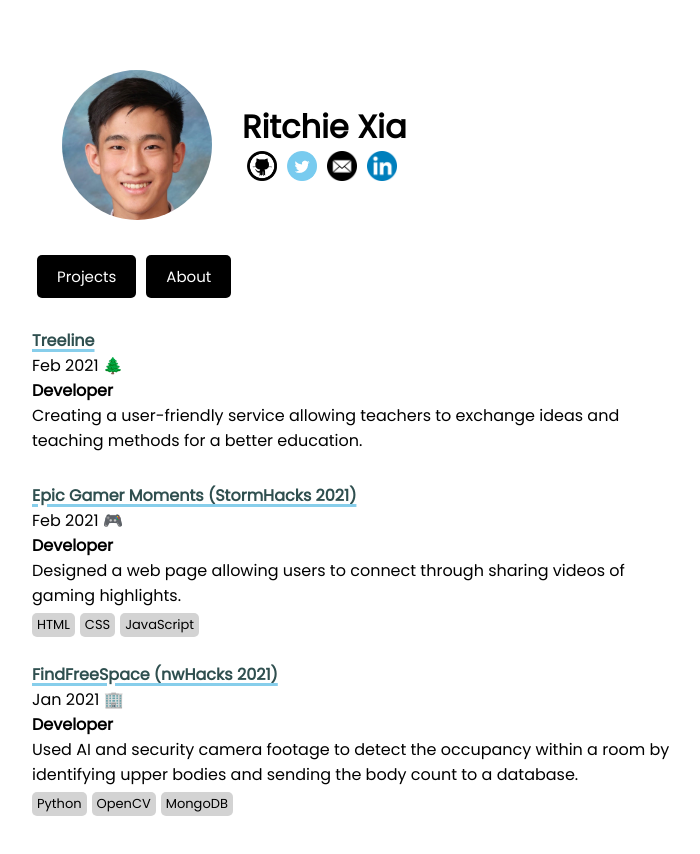
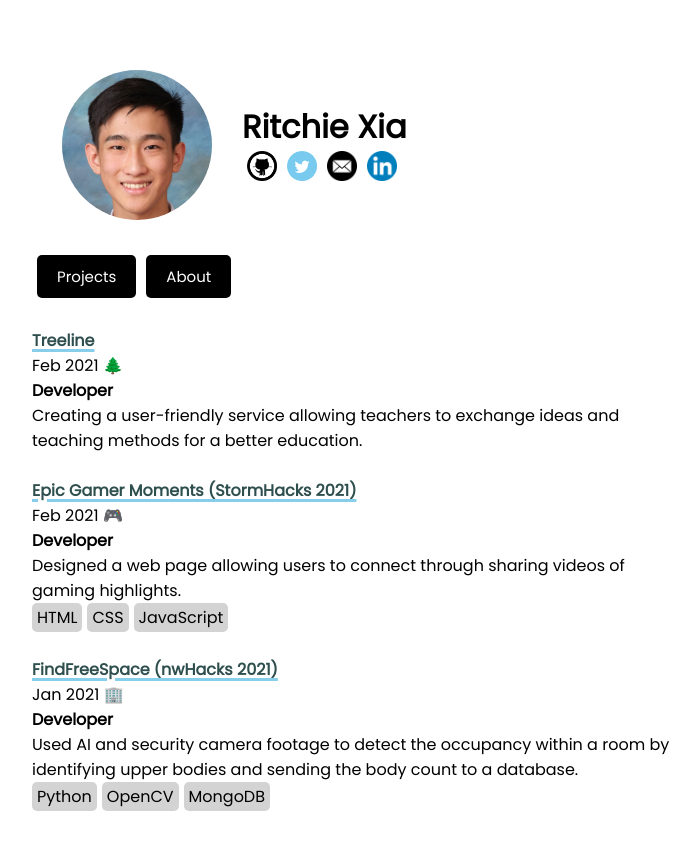
Before and after one commit to ritchiexia/ritchiexia.me, a React (Create React App) app: page / in a window 1280 px wide. Shown: the top 854 px of the page, without its empty margins (288-988 px from the left). Built offline with nearby package versions, Linux system fonts and the light colour scheme.

Commit message:
Revert "Added build!"
This reverts commit 300d6973f7ad05674867bb817b1264f83f9fc6c0.

```diff
--- a/src/components/Stack.js
+++ b/src/components/Stack.js
@@ -1,7 +1,7 @@
 const Stack = ({ name }) => {
   return (
     <div className="lang">
-      <p className="langname">{name}</p>
+      <p>{name}</p>
     </div>
   )
 }
--- a/src/index.css
+++ b/src/index.css
@@ -151,7 +151,6 @@ a {
 .stack {
   display: flex;
   flex-direction: row;
-  margin-top: 5px;
 }
 
 .lang {
@@ -161,10 +160,7 @@ a {
   margin-right: 5px;
   border-radius: 5px;
   text-decoration: none;
-}
-
-.langname {
-  font-size: small;
+  font-size: 11;
 }
 
 footer {
```
Also changed, not shown: 1 other file (tests, documents, lock files or other folders).
